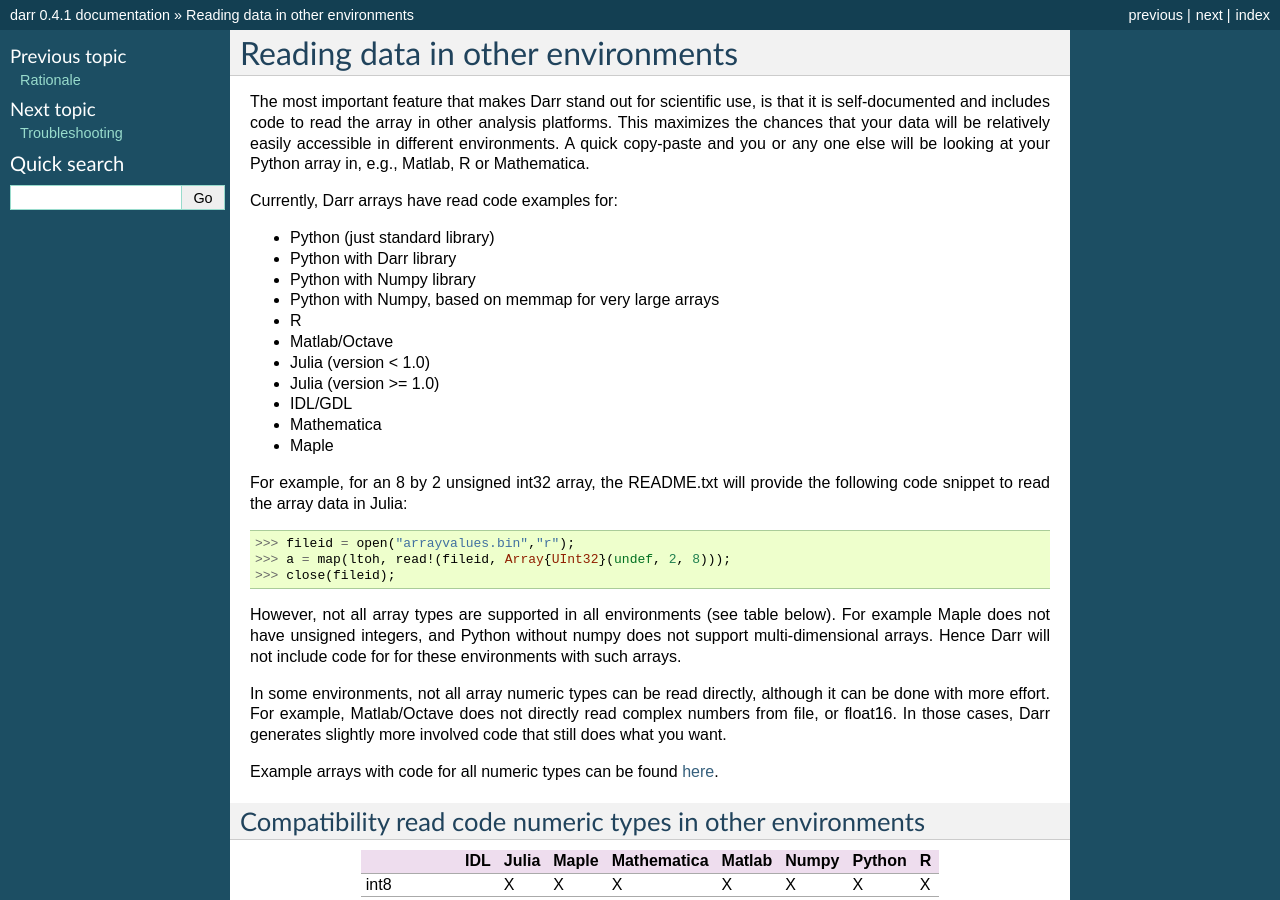
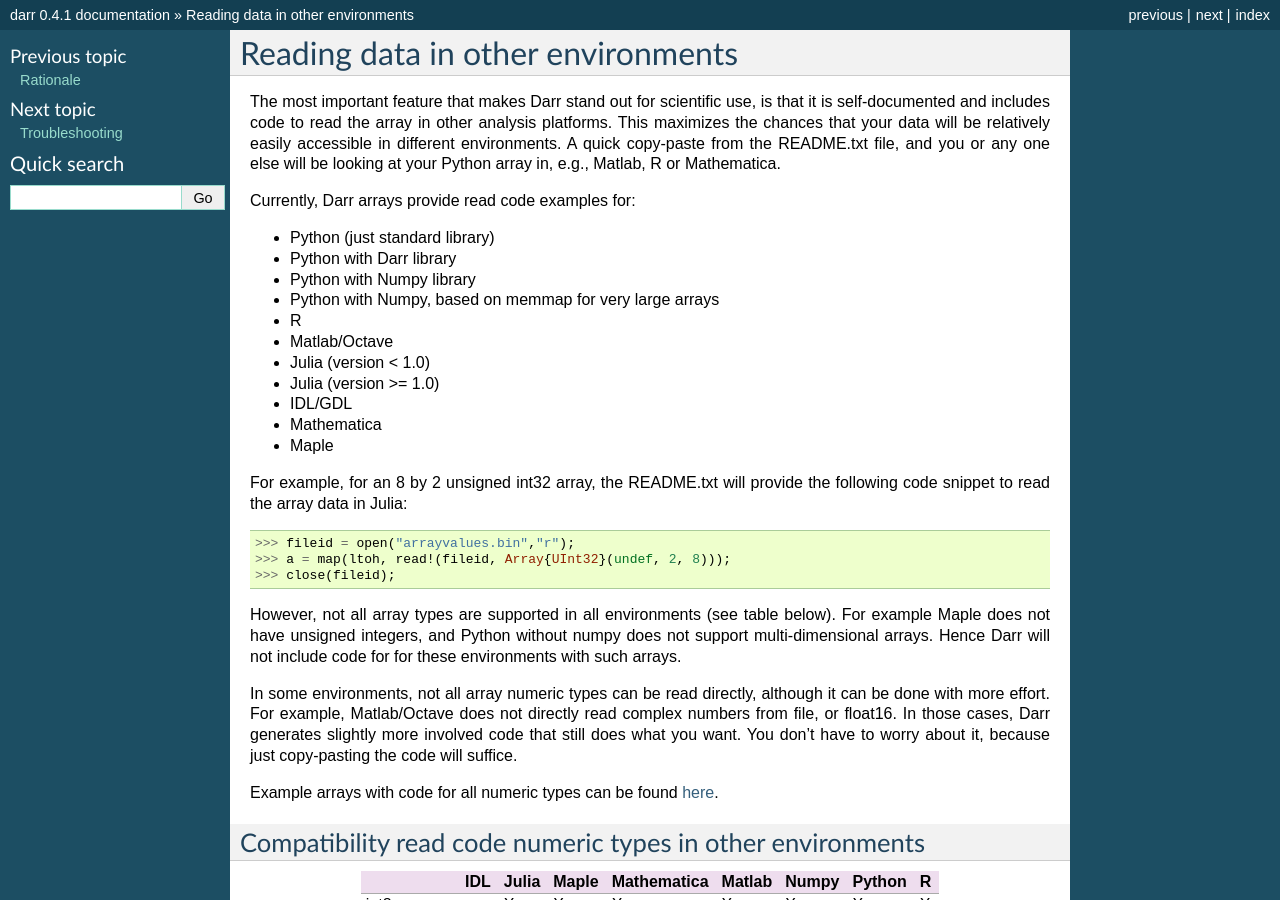
Before and after one commit to gbeckers/Darr, a Sphinx documentation site: the page built from docs/readcode.rst, in a window 1280 px wide and 900 px high. Built offline with Sphinx 7.4.7, drawn with Linux system fonts in a browser that asks for light colours.

Commit message:
add more explanation

```diff
--- a/docs/readcode.rst
+++ b/docs/readcode.rst
@@ -5,10 +5,10 @@ The most important feature that makes Darr stand out for scientific
 use, is that it is self-documented and includes code to read the array in other
 analysis platforms. This maximizes the chances that your data will be
 relatively easily accessible in different environments. A quick copy-paste
-and you or any one else will be looking at your Python array in, e.g., Matlab,
-R or Mathematica.
+from the README.txt file, and you or any one else will be looking at your
+Python array in, e.g., Matlab, R or Mathematica.
 
-Currently, Darr arrays have read code examples for:
+Currently, Darr arrays provide read code examples for:
 
 - Python (just standard library)
 - Python with Darr library
@@ -39,7 +39,8 @@ include code for for these environments with such arrays.
 In some environments, not all array numeric types can be read directly,
 although it can be done with more effort. For example, Matlab/Octave does not
 directly read complex numbers from file, or float16. In those cases, Darr
-generates slightly more involved code that still does what you want.
+generates slightly more involved code that still does what you want. You
+don't have to worry about it, because just copy-pasting the code will suffice.
 
 Example arrays with code for all numeric types can be found `here
 <https://github.com/gbeckers/Darr/tree/master/examplearrays>`__.
```
